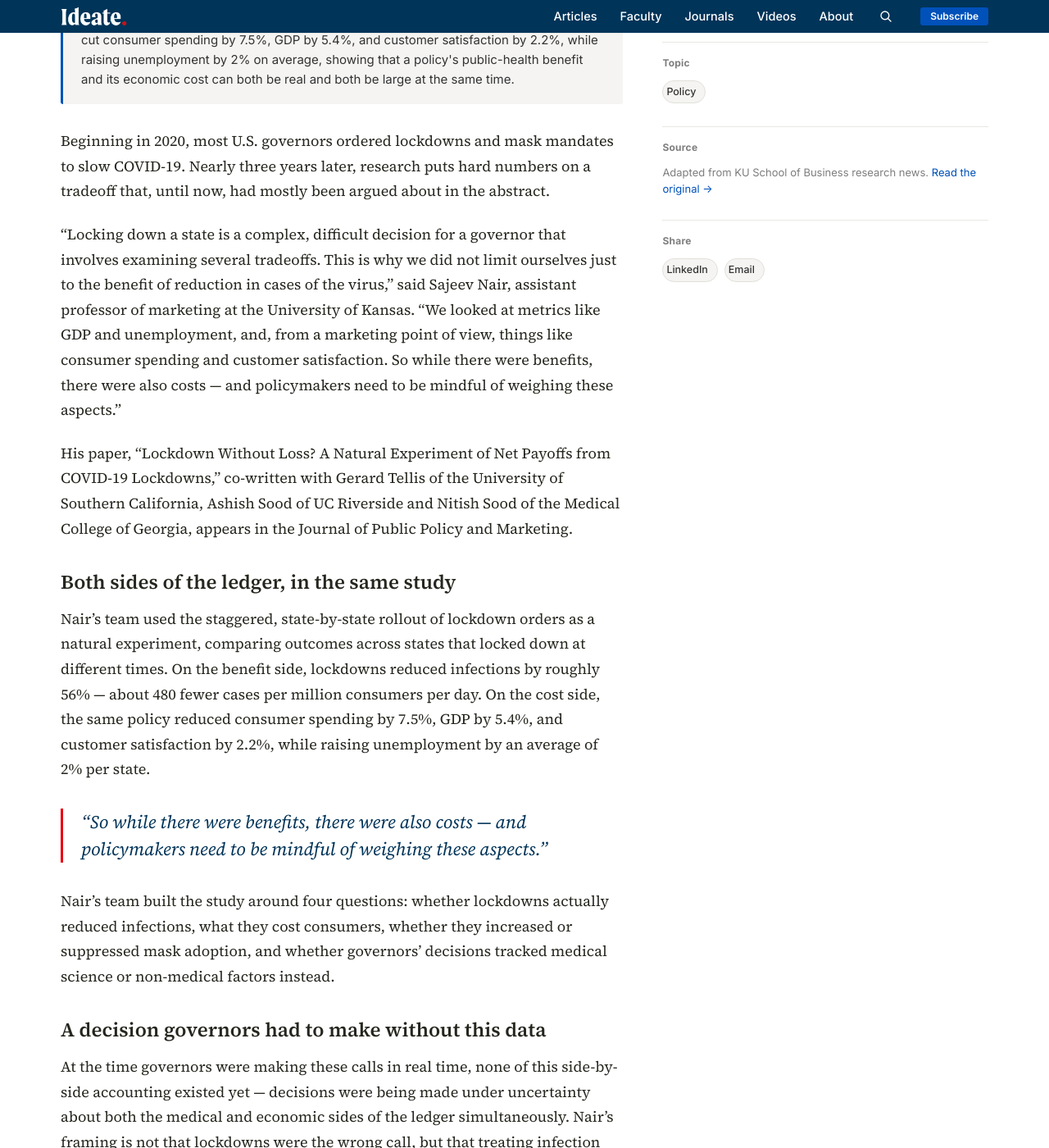
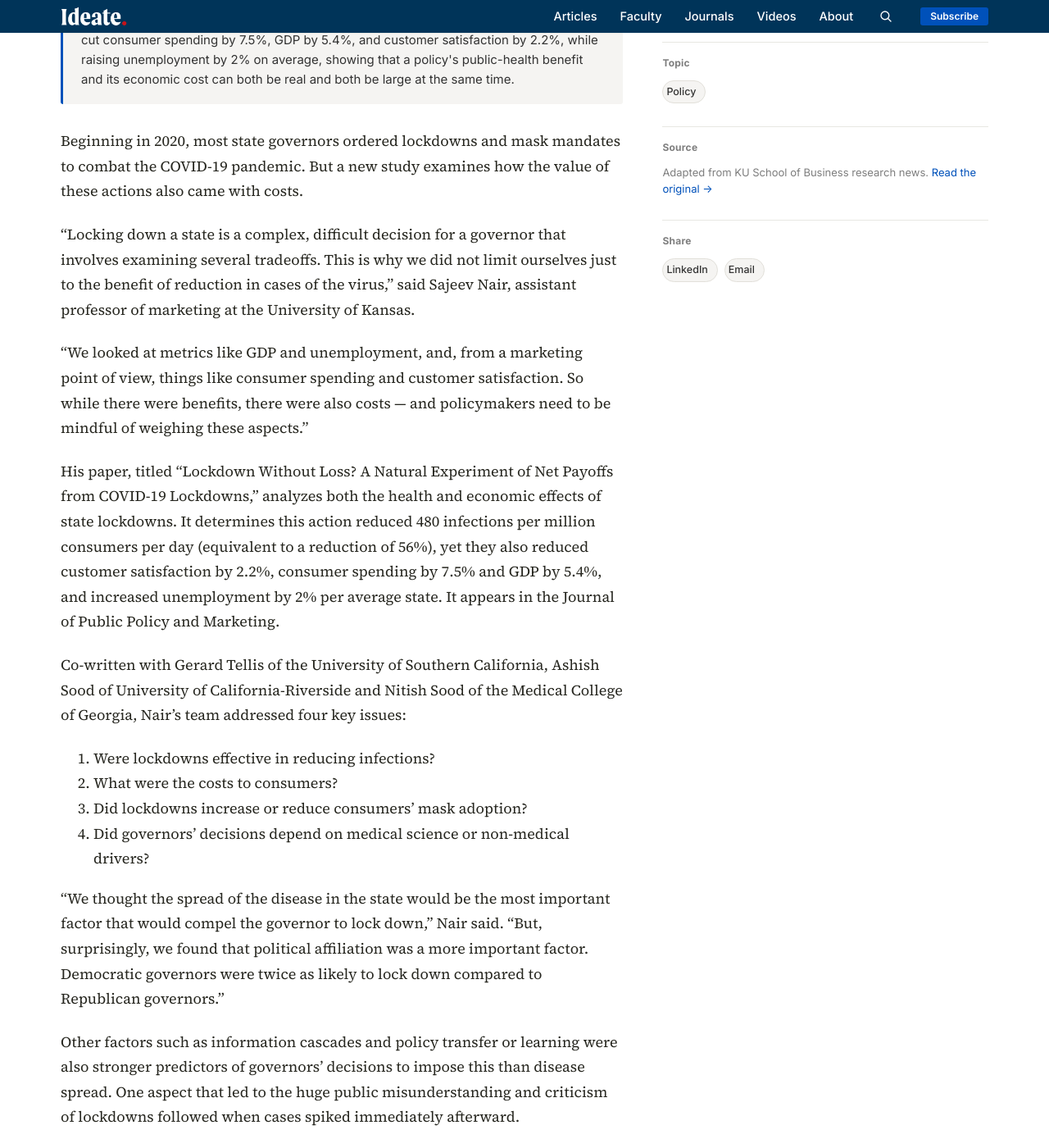
Before and after one commit to KUBschool/ideate, a Jekyll site: the page built from _articles/2023-01-12-covid-lockdown-costs-benefits.md, in a window 1280 px wide and 1400 px high, scrolled down 1010 px. Shown: the whole window at 82% size. Built offline with Jekyll 4.4.1, drawn with Linux system fonts in a browser that asks for light colours; some of the changed text lies outside the part shown.

Commit message:
Update Article “2023-01-12-covid-lockdown-costs-benefits”

```diff
--- a/_articles/2023-01-12-covid-lockdown-costs-benefits.md
+++ b/_articles/2023-01-12-covid-lockdown-costs-benefits.md
@@ -1,37 +1,64 @@
 ---
-title: "Costs vs. benefits of COVID-19 lockdowns and mask mandates revealed in new research"
-dek: "State lockdowns cut infections substantially — but a natural experiment across all 50 states finds they also cut consumer spending, GDP and customer satisfaction, and raised unemployment, in ways policymakers need to weigh alongside the case count."
+title: Costs vs. benefits of COVID-19 lockdowns and mask mandates revealed in
+  new research
+dek: State lockdowns cut infections substantially — but a natural experiment
+  across all 50 states finds they also cut consumer spending, GDP and customer
+  satisfaction, and raised unemployment, in ways policymakers need to weigh
+  alongside the case count.
 topic: policy
 faculty:
   - sajeev-nair
-byline: "Sajeev Nair"
+byline: Jon Niccum
 date: 2023-01-12
 image_tint: limestone
 featured: false
-source_url: "https://business.ku.edu/news/article/2023/01/12/costs-vs-benefits-covid-19-lockdowns-and-mask-mandates-revealed-new-research"
-answer_box: >-
-  A natural experiment analyzing state-level COVID-19 lockdowns finds
-  they reduced infections by roughly 56% (480 fewer cases per million
-  consumers per day) — but also cut consumer spending by 7.5%, GDP by
-  5.4%, and customer satisfaction by 2.2%, while raising unemployment by
-  2% on average, showing that a policy's public-health benefit and its
-  economic cost can both be real and both be large at the same time.
+source_url: https://business.ku.edu/news/article/2023/01/12/costs-vs-benefits-covid-19-lockdowns-and-mask-mandates-revealed-new-research
+answer_box: A natural experiment analyzing state-level COVID-19 lockdowns finds
+  they reduced infections by roughly 56% (480 fewer cases per million consumers
+  per day) — but also cut consumer spending by 7.5%, GDP by 5.4%, and customer
+  satisfaction by 2.2%, while raising unemployment by 2% on average, showing
+  that a policy's public-health benefit and its economic cost can both be real
+  and both be large at the same time.
+journal: Journal of Public Policy & Marketing
+journal_url: https://journals.sagepub.com/doi/abs/10.1177/07439156221143954
 ---
+Beginning in 2020, most state governors ordered lockdowns and mask mandates to combat the COVID-19 pandemic. But a new study examines how the value of these actions also came with costs.
 
-Beginning in 2020, most U.S. governors ordered lockdowns and mask mandates to slow COVID-19. Nearly three years later, research puts hard numbers on a tradeoff that, until now, had mostly been argued about in the abstract.
+“Locking down a state is a complex, difficult decision for a governor that involves examining several tradeoffs. This is why we did not limit ourselves just to the benefit of reduction in cases of the virus,” said Sajeev Nair, assistant professor of marketing at the University of Kansas.
 
-"Locking down a state is a complex, difficult decision for a governor that involves examining several tradeoffs. This is why we did not limit ourselves just to the benefit of reduction in cases of the virus," said Sajeev Nair, assistant professor of marketing at the University of Kansas. "We looked at metrics like GDP and unemployment, and, from a marketing point of view, things like consumer spending and customer satisfaction. So while there were benefits, there were also costs — and policymakers need to be mindful of weighing these aspects."
+“We looked at metrics like GDP and unemployment, and, from a marketing point of view, things like consumer spending and customer satisfaction. So while there were benefits, there were also costs — and policymakers need to be mindful of weighing these aspects.”
 
-His paper, "Lockdown Without Loss? A Natural Experiment of Net Payoffs from COVID-19 Lockdowns," co-written with Gerard Tellis of the University of Southern California, Ashish Sood of UC Riverside and Nitish Sood of the Medical College of Georgia, appears in the Journal of Public Policy and Marketing.
+His paper, titled “[Lockdown Without Loss? A Natural Experiment of Net Payoffs from COVID-19 Lockdowns,”](https://journals.sagepub.com/doi/epdf/10.1177/07439156221143954) analyzes both the health and economic effects of state lockdowns. It determines this action reduced 480 infections per million consumers per day (equivalent to a reduction of 56%), yet they also reduced customer satisfaction by 2.2%, consumer spending by 7.5% and GDP by 5.4%, and increased unemployment by 2% per average state. It appears in the Journal of Public Policy and Marketing.
 
-## Both sides of the ledger, in the same study
+Co-written with Gerard Tellis of the University of Southern California, Ashish Sood of University of California-Riverside and Nitish Sood of the Medical College of Georgia, Nair’s team addressed four key issues:
 
-Nair's team used the staggered, state-by-state rollout of lockdown orders as a natural experiment, comparing outcomes across states that locked down at different times. On the benefit side, lockdowns reduced infections by roughly 56% — about 480 fewer cases per million consumers per day. On the cost side, the same policy reduced consumer spending by 7.5%, GDP by 5.4%, and customer satisfaction by 2.2%, while raising unemployment by an average of 2% per state.
+1. Were lockdowns effective in reducing infections?
+2. What were the costs to consumers?
+3. Did lockdowns increase or reduce consumers’ mask adoption?
+4. Did governors’ decisions depend on medical science or non-medical drivers?
 
-> "So while there were benefits, there were also costs — and policymakers need to be mindful of weighing these aspects."
+“We thought the spread of the disease in the state would be the most important factor that would compel the governor to lock down,” Nair said. “But, surprisingly, we found that political affiliation was a more important factor. Democratic governors were twice as likely to lock down compared to Republican governors.”
 
-Nair's team built the study around four questions: whether lockdowns actually reduced infections, what they cost consumers, whether they increased or suppressed mask adoption, and whether governors' decisions tracked medical science or non-medical factors instead.
+Other factors such as information cascades and policy transfer or learning were also stronger predictors of governors’ decisions to impose this than disease spread. One aspect that led to the huge public misunderstanding and criticism of lockdowns followed when cases spiked immediately afterward.
 
-## A decision governors had to make without this data
+“To a common man’s eye, it’s like, ‘This is not effective! Why are we locking down?’ But the surprising thing was lockdowns have a lag effect that starts kicking in in a delayed fashion due to the long incubation period of the disease,” Nair said.
 
-At the time governors were making these calls in real time, none of this side-by-side accounting existed yet — decisions were being made under uncertainty about both the medical and economic sides of the ledger simultaneously. Nair's framing is not that lockdowns were the wrong call, but that treating infection reduction as the only outcome that mattered was always going to be an incomplete picture. For the next public health emergency that calls for the same kind of decision, having both sides of the tradeoff quantified in advance — rather than reconstructed years later — is exactly the gap this research is aimed at closing.
+Nair’s team utilized the benefit of a “natural experiment” in that some states locked down while some did not. Plus, many states implemented this at different times.
+
+“We considered states that locked down as test units and those that didn’t or locked down later as control units. So what we’re essentially doing is comparing neighboring states that are very similar in population density, mobility, economy, income and climate factors. These states differ only in the timing of lockdowns. Then we looked at how the cases trended before and after the lockdown,” he said.
+
+This is technically known as a difference in difference regression model (commonly used in economics and marketing), which Nair calls a “powerful and intuitive approach.”
+
+The research also appraised the signaling effect and the substitution effect of lockdowns.
+
+He said, “The signaling effect is when consumers really understand the severity of the problem, so they go that extra mile to take whatever practical protection steps are needed during the lockdown. At the same time, the government was messaging that wearing masks, washing hands, etc., are good ways of preventing the disease spread. The other thing we hypothesized was people would think, ‘If there is a lockdown, I’m staying at home. Why should I use masks?’ But our data is the first to show that did not happen; the lockdowns actually increased mask adoptions by consumers.”
+
+Nair said he believed the most significant takeaway of this research is that public policy actions have huge implications for the general citizen, consumers and businesses.
+
+“A lot of stakeholders are involved,” he said. “So how can governments, policymakers and even businesses think ahead of time and adapt to the situation? If consumers were adhering to things like mask mandates and being careful about limiting the disease’s spread, probably the painful lockdowns may not have been required.”
+
+Having joined KU last semester, Nair studies marketing strategy issues using quantitative empirical methods, with a specific focus on new product management and online reviews.
+
+If Nair were governor of Kansas and a new wave of COVID hit, would he order a lockdown and mask mandate?
+
+“Our goal is to put the message out that it’s a very complicated situation," Nair said. "We are not making any policy prescriptions to any governor that if a pandemic were to happen, you have to lock down. It needs to be a decision made by weighing the costs and the benefits.”
```
